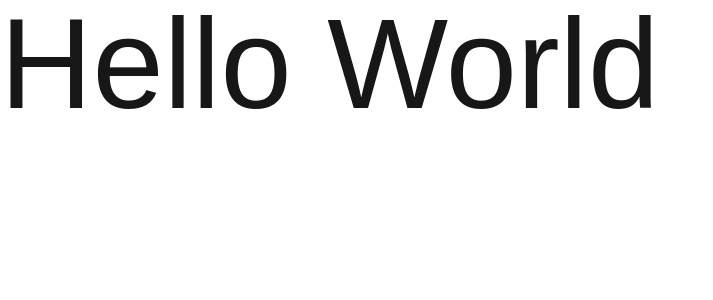
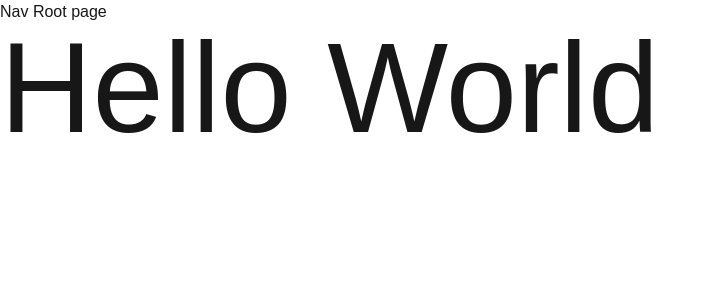
Before and after one commit to nashvin-nidu/jsm-nextjs, a Next.js app: page / in a window 1280 px wide. Shown: the top 300 px of the page, without its empty margins (0-713 px from the left). Built offline with nearby package versions, Linux system fonts and the light colour scheme.

Commit message:
Route Groups

```diff
--- /dev/null
+++ b/app/(Dashboard)/layout.tsx
@@ -0,0 +1,11 @@
+const Layout = ({children} : {children: React.ReactNode} ) => {
+    return(
+        <>
+            <h1>Dashboard Navbar</h1>
+            {children}
+        </>
+
+    )
+}
+
+export default Layout;
--- /dev/null
+++ b/app/(Root)/layout.tsx
@@ -0,0 +1,10 @@
+const Layout = ({children} : {children : React.ReactNode}) =>{
+    return(
+        <>
+            <h1>Nav Root page</h1>
+            {children}
+        </>
+    )
+}
+
+export default Layout;
```
Also changed, not shown: app/(Dashboard)/dashboard/page.tsx (renamed from app/dashboard/page.tsx), app/(Dashboard)/dashboard/users/[id]/page.tsx (renamed from app/dashboard/users/[id]/page.tsx), app/(Dashboard)/dashboard/users/page.tsx (renamed from app/dashboard/users/page.tsx), app/(Root)/page.tsx (renamed from app/page.tsx).
